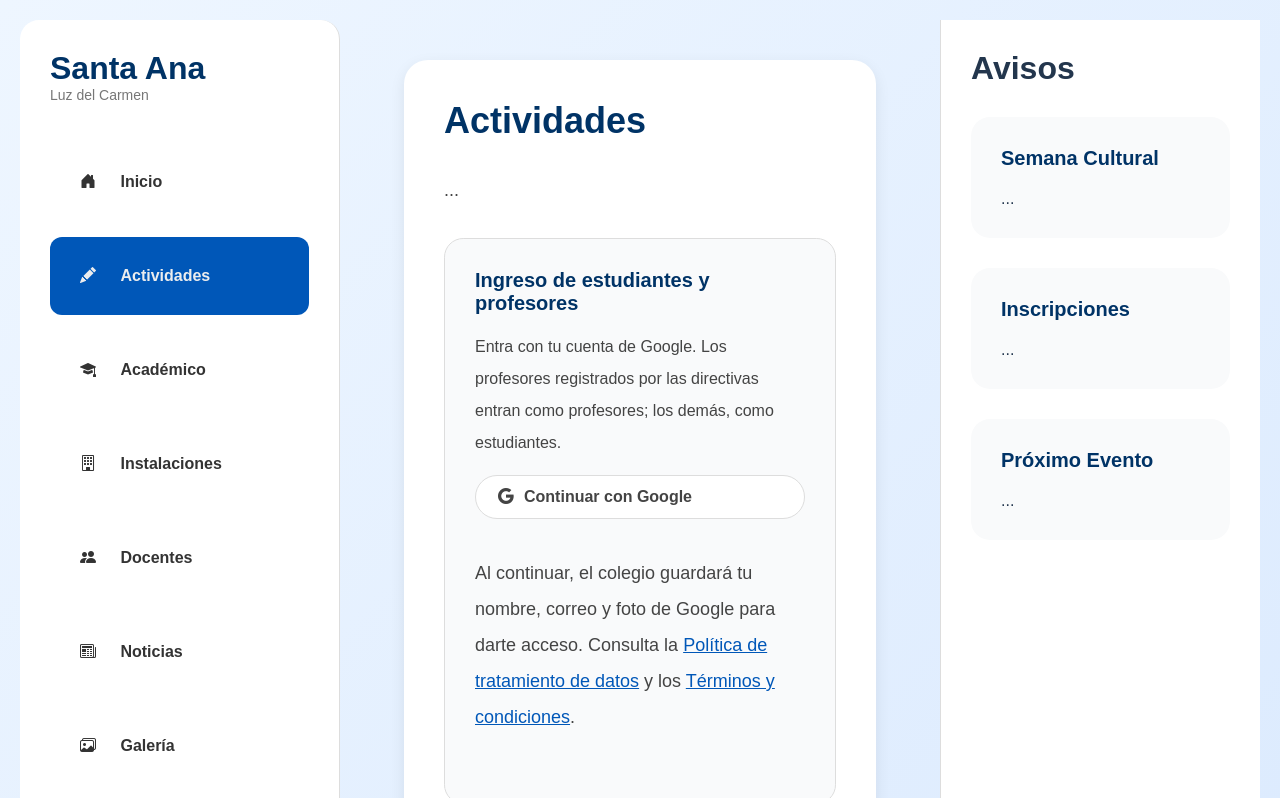
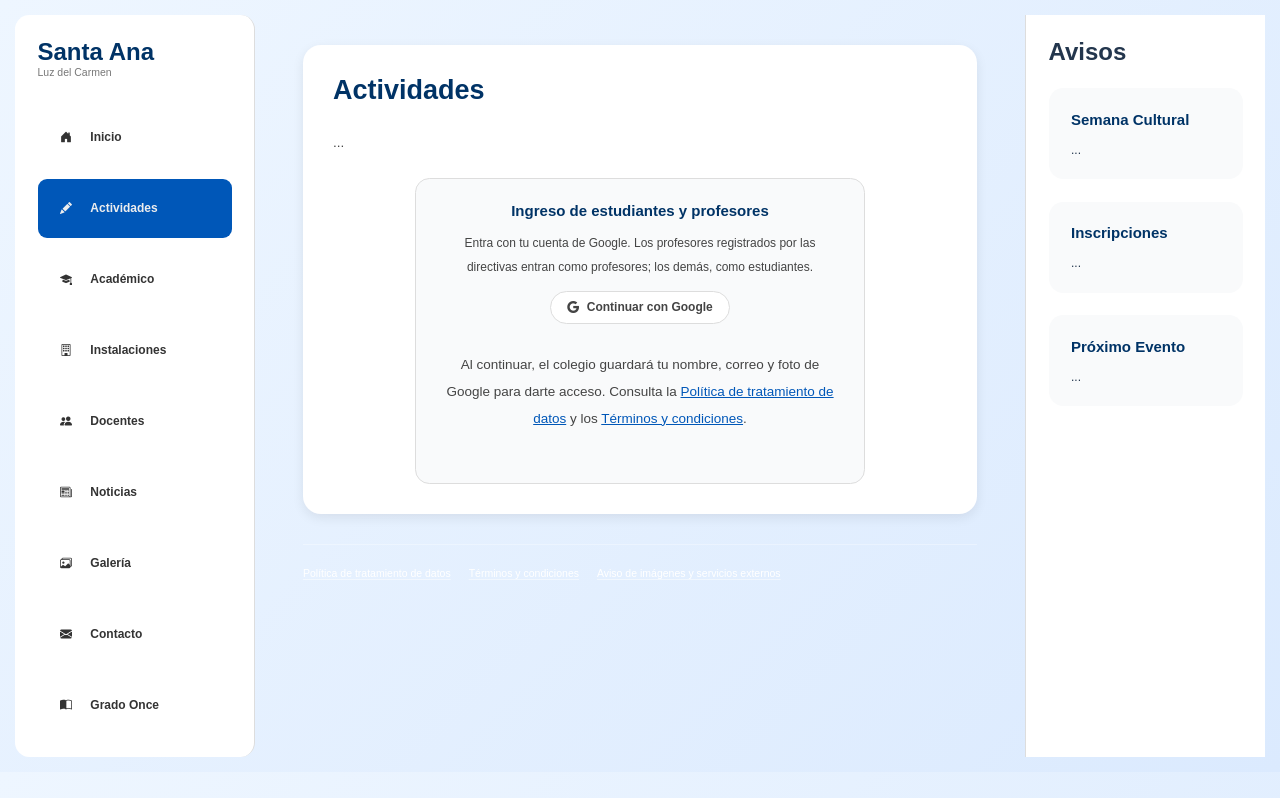
Before and after one commit to santaanaluzdelcarmen9-alt/Instituto-Santa-Ana-Luz-del-Carmen, a website: page index.html in a window 1280 px wide. Both pictures are taken after a click on the link "Actividades". Shown: the top 798 px of the page. Drawn offline with nearby package versions, Linux system fonts and the light colour scheme; no server answers.

Commit message:
actualizacion

```diff
--- a/styles.css
+++ b/styles.css
@@ -57,6 +57,7 @@ body {
     color: #23364d;
     gap: var(--gap-md);
     padding: var(--spacing-sm);
+    zoom: 75%;
 }
 
 /* Cambio a 1 columna en móvil */
@@ -769,8 +770,8 @@ main {
 }
 
 .actividades-login {
-    margin-top: var(--spacing-md);
-    max-width: 460px;
+    margin: var(--spacing-md) auto 0;
+    max-width: 600px;
 }
 
 .actividades-panel {
@@ -778,8 +779,9 @@ main {
 }
 
 .actividades-form {
-    display: flex;
-    flex-direction: column;
+    display: grid;
+    place-items: center;
+    text-align: center;
     gap: var(--gap-sm);
     padding: var(--spacing-md);
     background: var(--color-bg-light);
```
